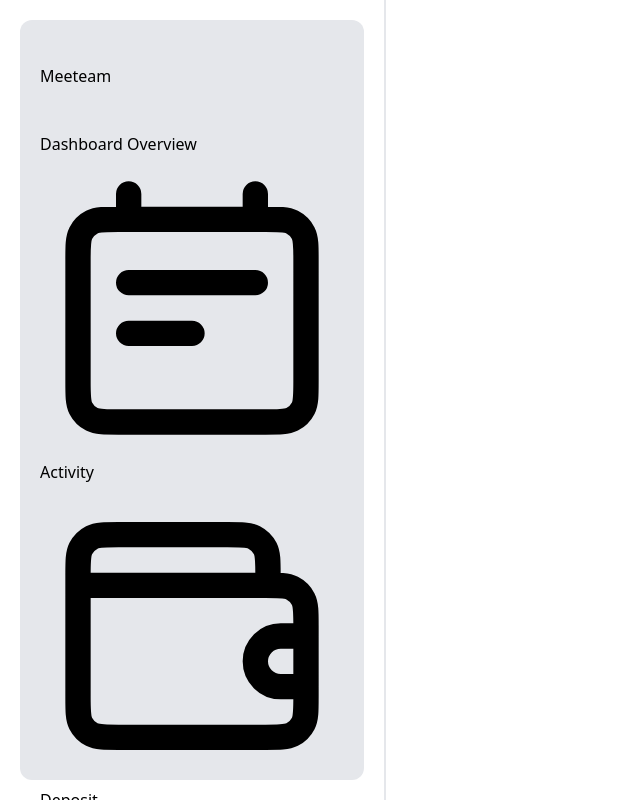
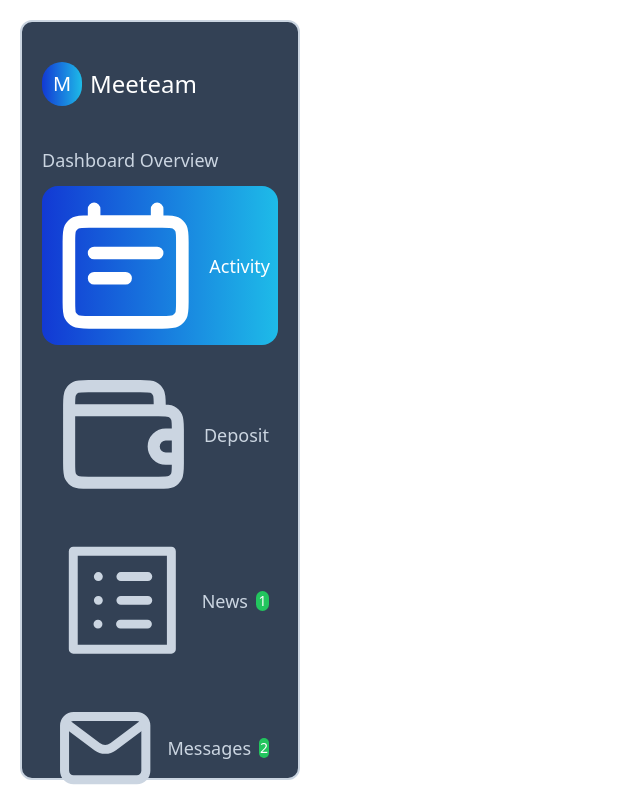
Before and after one commit to cristiancsandoval/single-page-app, a Next.js app: page / in a window 1280 px wide. Shown: the whole page, without its empty margins (0-640 px from the left). Built offline with nearby package versions, Linux system fonts and the light colour scheme.

Commit message:
side bar styles

```diff
--- a/src/components/layout/MainLayout.js
+++ b/src/components/layout/MainLayout.js
@@ -4,7 +4,7 @@ const MainLayout = ({ children }) => {
   return (
     <div className="flex flex-row h-screen w-full overflow-hidden">
       <SideBar />
-      <main className="border">{children}</main>
+      <main >{children}</main>
     </div>
   );
 };
--- a/src/components/layout/SideBar.js
+++ b/src/components/layout/SideBar.js
@@ -1,36 +1,61 @@
 import Link from "next/link";
+import { usePathname } from "next/navigation";
 import { navigationLinks, supportButtons } from "@/data/navigation";
+import Exit from "@/assets/icons/exit.svg";
 
 const SideBar = () => {
+  const pathname = usePathname();
+
   return (
-    <aside className="w-96 h-full hidden lg:flex p-5">
-      <div className="bg-gray-200 w-full rounded-xl p-5">
-        <Link href={"/"} className="py-5 border rounded-xl">
-          <h1>Meeteam</h1>
+    <aside className="w-80 h-full hidden lg:flex p-5">
+      <div className="bg-slate-700 border-2 border-slate-300 w-full rounded-xl p-5 text-slate-300">
+        <Link href={"/"} className="py-5 flex gap-2 text-white items-center">
+          <span className="p-2 w-10 text-xl text-center aspect-square rounded-full bg-main-gradient">
+            M
+          </span>
+          <h1 className="text-2xl">Meeteam</h1>
         </Link>
-        <nav className="my-5">
-          <h3>Dashboard Overview</h3>
-          <ul>
+        <nav className="my-5 flex flex-col items-start justify-start gap-3">
+          <h3 className="text-lg">Dashboard Overview</h3>
+          <ul className="w-full flex flex-col items-start justify-start gap-3">
             {navigationLinks.map((link, index) => (
-              <li key={index}>
-                <Link href={link.url}>
-                  <link.icon />
-                  <span>{link.label}</span>
+              <li key={index} className="w-full">
+                <Link
+                  href={link.url}
+                  className={`flex items-center justify-start text-lg gap-2 py-1 px-2 rounded-2xl w-full border border-transparent ${
+                    link.url === pathname
+                      ? "bg-main-gradient text-white border-0"
+                      : "hover:border-slate-500 hover:text-white"
+                  }`}
+                >
+                  <link.icon className="text-xl" />
+                  <span className="flex-grow">{link.label}</span>
+                  {link.notifications ? (
+                    <span className="text-sm text-white text-center w-5 aspect-square bg-green-500 rounded-full">
+                      {link.notifications}
+                    </span>
+                  ) : null}
                 </Link>
               </li>
             ))}
           </ul>
         </nav>
-        <div className="my-5">
-          <h3>Support</h3>
+        <div className="my-5 pt-2 pb-2 flex flex-col items-start justify-start gap-3 border border-r-0 border-l-0 border-slate-500">
+          <h3 className="text-lg">Support</h3>
           {supportButtons.map((b, index) => (
-            <button key={index}>
-              <b.icon />
+            <button
+              className="flex items-center justify-start text-lg gap-2 py-1 px-2 rounded-2xl w-full border border-transparent hover:border-slate-500 hover:text-white"
+              key={index}
+            >
+              <b.icon className="text-xl" />
               <span>{b.label}</span>
             </button>
           ))}
         </div>
-        <div className="my-5">Meeteam</div>
+        <div className="my-5 text-lg flex items-center justify-between">
+          <span>{`Meeteam ${new Date().getFullYear()}®`}</span>
+          <Exit className="text-2xl hover:text-white" />
+        </div>
       </div>
     </aside>
   );
--- a/src/data/navigation.js
+++ b/src/data/navigation.js
@@ -14,31 +14,37 @@ const navigationLinks = [
     label: "Activity",
     url: "/",
     icon: Calendar,
+    notifications: 0,
   },
   {
     label: "Deposit",
     url: "/dashboard/deposit",
     icon: Wallet,
+    notifications: 0,
   },
   {
     label: "News",
     url: "/dashboard/news",
     icon: News,
+    notifications: 1,
   },
   {
     label: "Messages",
     url: "/dashboard/messages",
     icon: Mail,
+    notifications: 2,
   },
   {
     label: "Analytics",
     url: "/dashboard/analytics",
     icon: Graph,
+    notifications: 0,
   },
   {
     label: "Announcements",
     url: "/dashboard/announcements",
     icon: Flag,
+    notifications: 0,
   },
 ];
 
--- a/tailwind.config.js
+++ b/tailwind.config.js
@@ -8,9 +8,7 @@ module.exports = {
   theme: {
     extend: {
       backgroundImage: {
-        "gradient-radial": "radial-gradient(var(--tw-gradient-stops))",
-        "gradient-conic":
-          "conic-gradient(from 180deg at 50% 50%, var(--tw-gradient-stops))",
+        "main-gradient": "linear-gradient(90deg, rgba(18,57,212,1) 0%, rgba(30,187,232,1) 100%)",
       },
     },
   },
```
Also changed, not shown: src/assets/icons/exit.svg (added).
